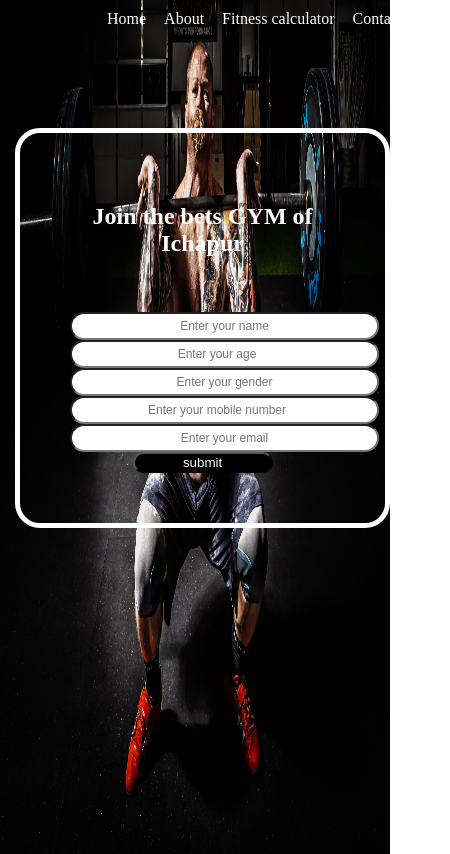
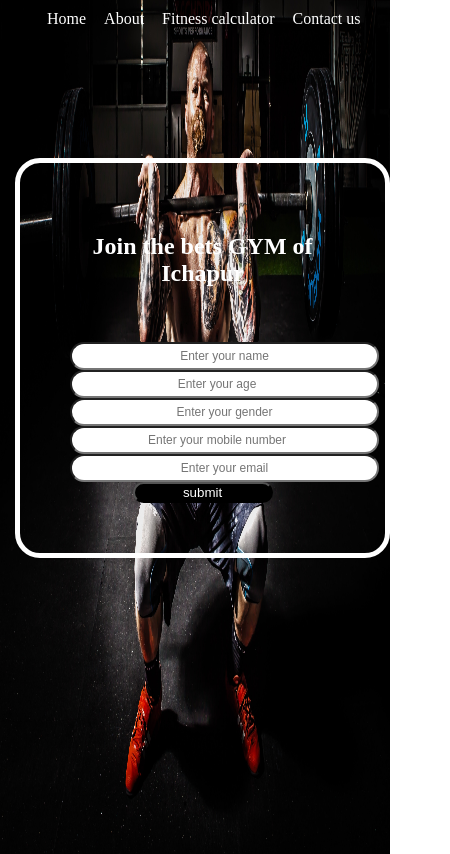
Before and after one commit to Abinash2001/Fitness-gym, a plain HTML site: page index.html in a window 390 px wide. Shown: the part 90-944 px from the top of the page, 450 px wide, since content can reach past the window. Drawn offline with Linux system fonts and the light colour scheme.

Commit message:
Update index.html

```diff
--- a/index.html
+++ b/index.html
@@ -27,7 +27,7 @@
             margin: 25px auto;
             /*border: solid 2px green;*/
             display: block;
-            width: 35%;
+            width: 72%;
         }
         .contact{
             /*border: solid 2px blue;*/
@@ -100,13 +100,35 @@
             height: 100vh;
             display: block;
         }
+        @media (max-width:1300px)
+        {
+            .detail{
+                border: solid 5px white;
+                /* margin: auto; */
+                width: 40%;
+                border-radius: 25px;
+                top: 30px;
+                position: relative;
+            }
+        }
+        @media (max-width:950px)
+        {
+            .detail{
+                border: solid 5px white;
+                /* margin: auto; */
+                width: 30%;
+                border-radius: 25px;
+                top: 30px;
+                position: relative;
+            }
+        }
         @media (max-width:550px)
         {
             /* .formgroup{
                 margin: 22px -37px;
             } */
             .navbr {
-                margin: 100px 60px;
+                margin: 100px 0px;
                 display: block;
                 width: 100%;
             }
```
